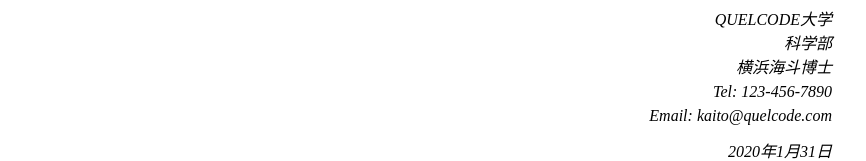
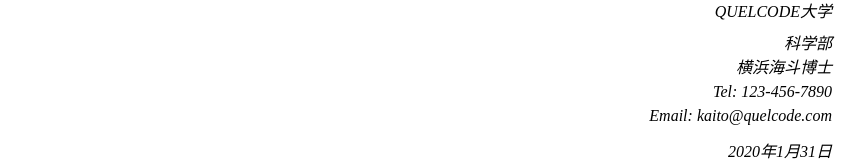
Before and after one commit to nolizerfast/markup_kadai_01_e, a plain HTML site: page index.html in a window 1280 px wide. Shown: the top 161 px of the page, without its empty margins (208-1074 px from the left). Drawn offline with Linux system fonts and the light colour scheme.

Commit message:
ブランチupdate でファイルの最初の行とp の行を変更。

```diff
--- a/index.html
+++ b/index.html
@@ -39,7 +39,7 @@
 </head>
 <body>
     <address class="sender-column">
-        <p>QUELCODE大学</p>
+        <pテスト >QUELCODE大学</pテスト>
         <p>科学部</p>
         <p>横浜海斗博士</p>
         <p>Tel: 123-456-7890</p>
@@ -59,16 +59,12 @@
 
         <p>千葉様</p>
 
-        <p>
-            来年の博士号の一部として勉強するために、QUELCODE大学の科学部へ参加申し込みありがとうございます。次のセクションで、質問に1つずつお答えします。
-        </p>
+        <p>来年の博士号の一部として勉強するために、QUELCODE大学の科学部へ参加申し込みありがとうございます。次のセクションで、質問に1つずつお答えします。</p>
 
         <section>
             <h2>開始日</h2>
 
-            <p>
-                いつでも私たちと一緒に勉強を始めていただけます。しかし、学期の初めから始めることができればより良いでしょう。それぞれの開始日は次のとおりです。
-            </p>
+            <p>いつでも私たちと一緒に勉強を始めていただけます。しかし、学期の初めから始めることができればより良いでしょう。それぞれの開始日は次のとおりです。</p>
 
             <ul>
                 <li>最初の学期：2016年9月9日</li>
@@ -83,9 +79,7 @@
         <section>
             <h2>研究の対象</h2>
 
-            <p>
-                QUELCODE大学科学部には、被験者が科学技術の領域のどこかにある限り、かなりオープンマインドな研究施設があります。あなたは知的で献身的な研究者であり、私たちがチームに持ちたいと思っているような人のようです。あなたが提出したアイデアのうち、私たちが最も興味をそそられたものは次のとおりで、優先順位は次のとおりです。
-            </p>
+            <p>QUELCODE大学科学部には、被験者が科学技術の領域のどこかにある限り、かなりオープンマインドな研究施設があります。あなたは知的で献身的な研究者であり、私たちがチームに持ちたいと思っているような人のようです。あなたが提出したアイデアのうち、私たちが最も興味をそそられたものは次のとおりで、優先順位は次のとおりです。</p>
 
             <ol>
                 <li>H2Oをワインに変える、レスベラトロールの健康上の利点</li>
@@ -93,9 +87,7 @@
                 <li>楽譜を表現するためのHTMLおよびCSS構造。</li>
             </ol>
 
-            <p>
-                これらの各テーマについて、研究にかかる時間、必要なスタッフやその他のリソース、その他知っておく必要があると思われる情報を提供してください。よろしくお願いいたします。
-            </p>
+            <p>これらの各テーマについて、研究にかかる時間、必要なスタッフやその他のリソース、その他知っておく必要があると思われる情報を提供してください。よろしくお願いいたします。</p>
         </section>
 
         <p>横浜海斗博士</p>
```
